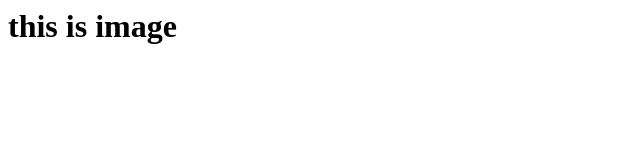
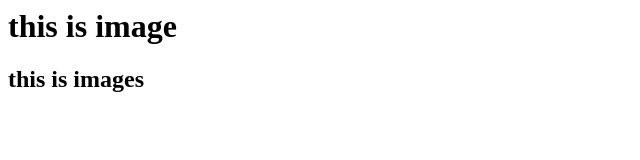
Before and after one commit to mahesh123-git/test, a plain HTML site: page index.html in a window 1280 px wide. Shown: the whole page, without its empty margins (0-640 px from the left). Drawn offline with Linux system fonts and the light colour scheme.

Commit message:
change index.html

```diff
--- a/index.html
+++ b/index.html
@@ -1 +1,2 @@
 <h1>this is image</h1>
+<h2>this is images</h2>
```
